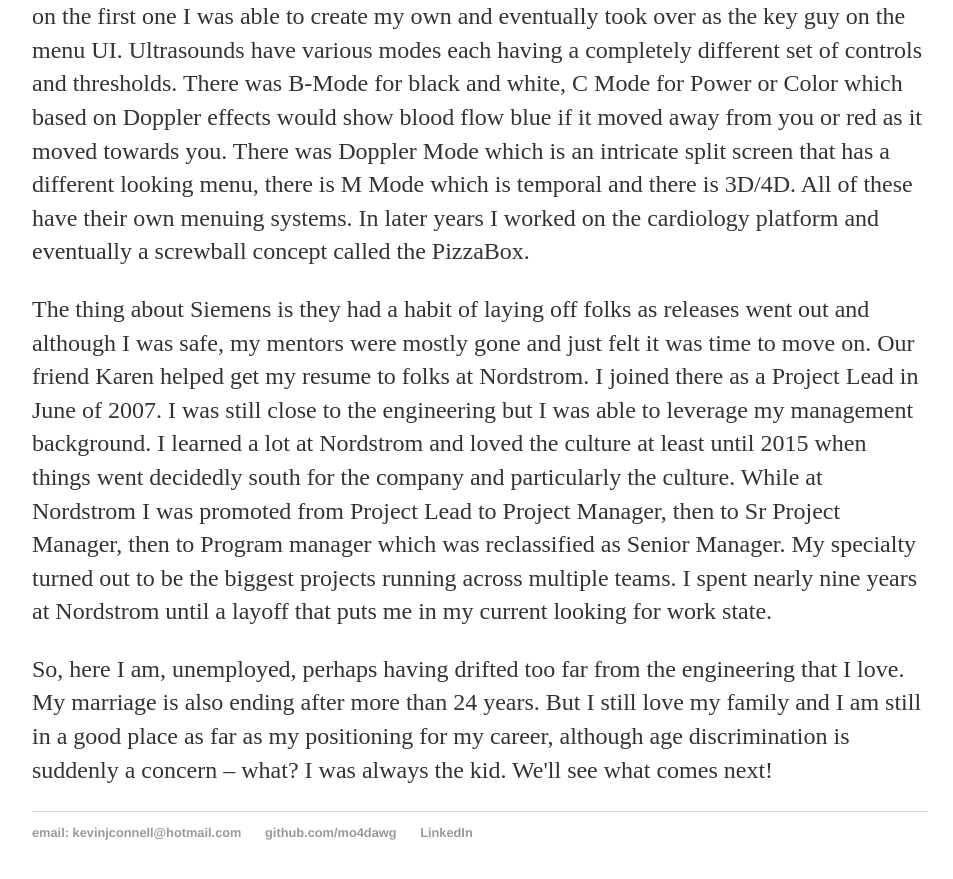
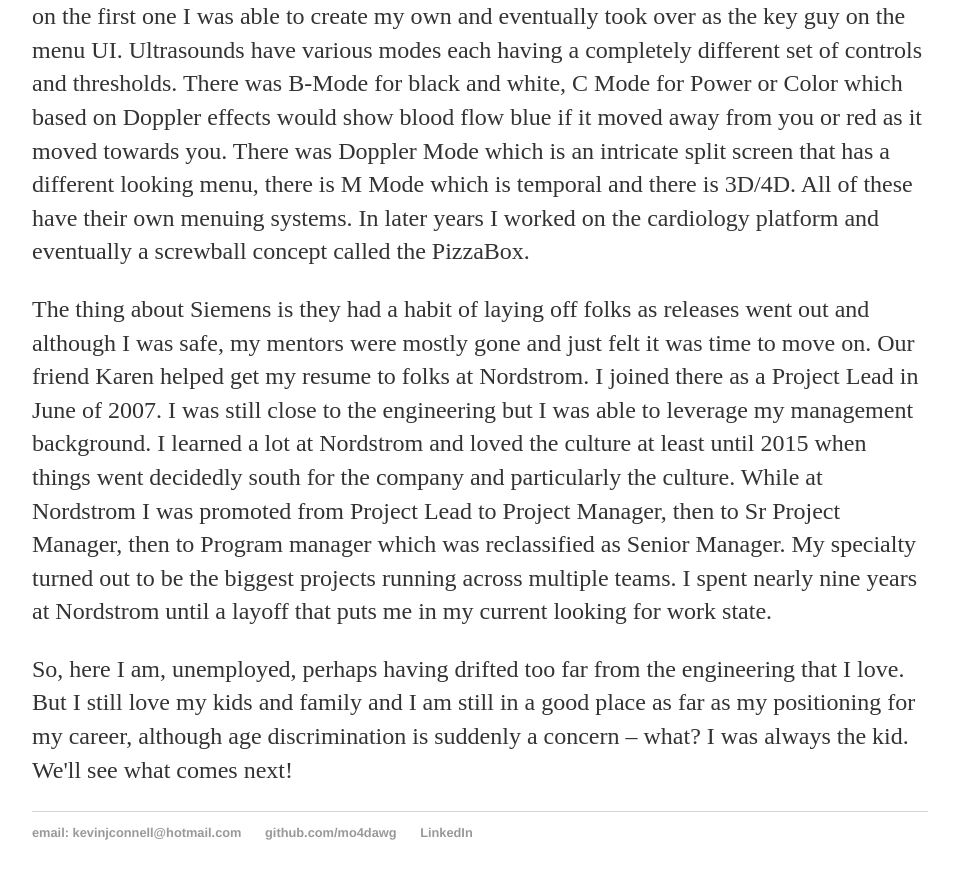
Before and after one commit to mo4dawg/mo4dawg.github.io, a Jekyll site: the page built from about/index.html, in a window 1280 px wide and 900 px high, scrolled down 3862 px. Shown: the top 879 px of the window, without its empty margins (160-1113 px from the left). Built offline with Jekyll 4.4.1, drawn with Linux system fonts in a browser that asks for light colours.

Commit message:
Update index.html

```diff
--- a/about/index.html
+++ b/about/index.html
@@ -20,5 +20,5 @@
 <p>Applied Microsystems was an interesting and fortunate place for me to intern.  I was given a project to write a Unix version of an existing Windows registry browser.  The browser could display the contents of a chipset and show which register values were flipped and what the values were.  I created this monster using Motif which has plentiful memory leaks.  Which is sort of funny because one of the core tools created by Applied Microsystems was to detect/resolve memory and handle leaks.  Anyway I made this thing work, and I think I surprised a few people.  They hired me full time and put me on a cool project called SoftLogic which would emulate a specification for a chip that did not yet exist.  Our primary customer was Lucent Technologies.  Interestingly Applied Microsystems and Lucent both took a dive later that year so I moved on to Siemens Ultrasound.</p>
 <p>Siemens turned out to be a perfect fit, I joined in November 2001.  Both companies used Rational Clearcase, both companies were doing a mix of Windows and Unix work.  I moved seamlessly from my Solaris machine at Applied Microsystems to a Solaris machine at Siemens.  I was able to quickly get my development environment up with Emacs and Bash shell.  Those were the days.  I loved working on the Elegra system.  It turned out in the end I was the last developer still working on the system before moving over to the Windows based Antares platform.  With Antares we built a set of proprietary menu widgets.  After some help on the first one I was able to create my own and eventually took over as the key guy on the menu UI.  Ultrasounds have various modes each having a completely different set of controls and thresholds.  There was B-Mode for black and white, C Mode for Power or Color which based on Doppler effects would show blood flow blue if it moved away from you or red as it moved towards you.  There was Doppler Mode which is an intricate split screen that has a different looking menu, there is M Mode which is temporal and there is 3D/4D.  All of these have their own menuing systems.  In later years I worked on the cardiology platform and eventually a screwball concept called the PizzaBox. </p>
 <p> The thing about Siemens is they had a habit of laying off folks as releases went out and although I was safe, my mentors were mostly gone and  just felt it was time to move on.  Our friend Karen helped get my resume to folks at Nordstrom.  I joined there as a Project Lead in June of 2007.  I was still close to the engineering but I was able to leverage my management background.  I learned a lot at Nordstrom and loved the culture at least until 2015 when things went decidedly south for the company and particularly the culture.  While at Nordstrom I was promoted from Project Lead to Project Manager, then to Sr Project Manager, then to Program manager which was reclassified as Senior Manager.  My specialty turned out to be the biggest projects running across multiple teams.   I spent nearly nine years at Nordstrom until a layoff that puts me in my current looking for work state. </p>
-<p>So, here I am, unemployed, perhaps having drifted too far from the engineering that I love.  My marriage is also ending after more than 24 years.  But I still love my family and I am still in a good place as far as my positioning for my career, although age discrimination is suddenly a concern – what?  I was always the kid.   We'll see what comes next!</p>
+<p>So, here I am, unemployed, perhaps having drifted too far from the engineering that I love.   But I still love my kids and family and I am still in a good place as far as my positioning for my career, although age discrimination is suddenly a concern – what?  I was always the kid.   We'll see what comes next!</p>
 </div><!-- /.blurb -->
```
